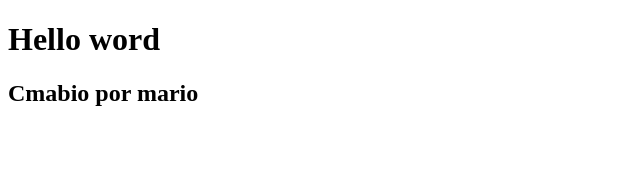
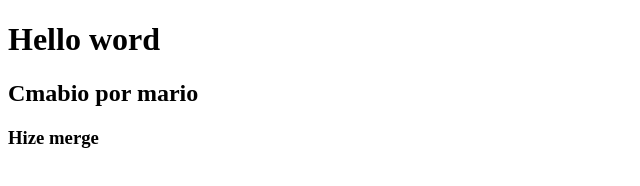
Before and after one commit to Mohasir/Card-Memory-Game, a plain HTML site: page index.html in a window 1280 px wide. Shown: the whole page, without its empty margins (0-640 px from the left). Drawn offline with Linux system fonts and the light colour scheme.

Commit message:
Hize merge

```diff
--- a/index.html
+++ b/index.html
@@ -8,5 +8,6 @@
 <body>
     <h1>Hello word</h1>
     <h2>Cmabio por mario</h2>
+    <h3>Hize merge</h3>
 </body>
 </html>
```
